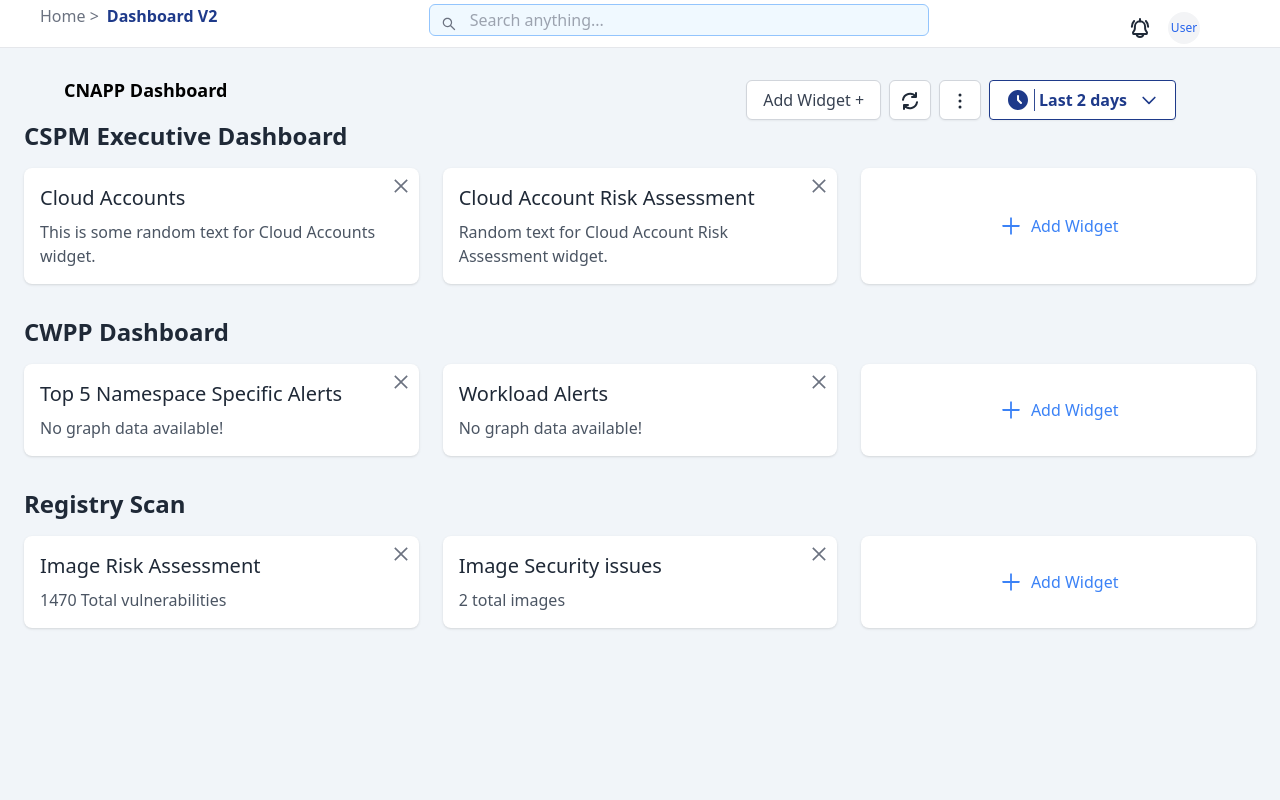
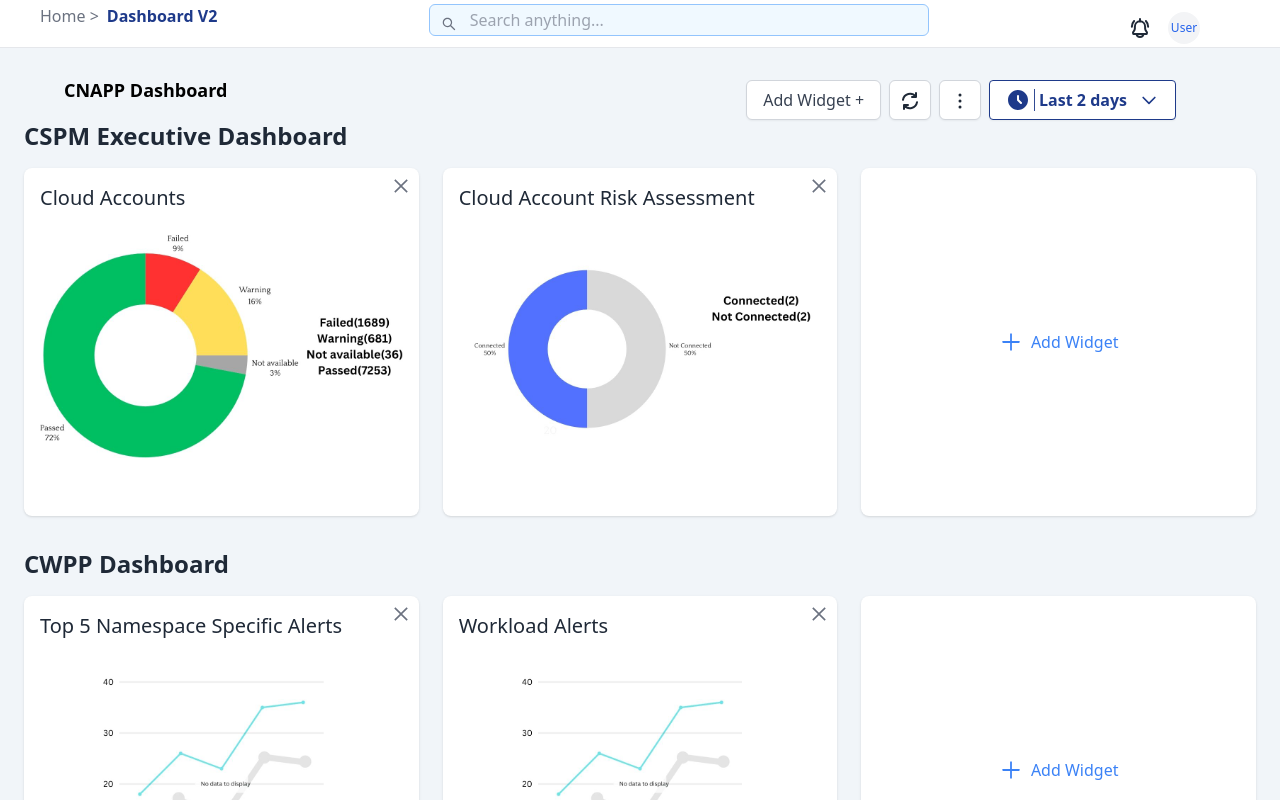
Before and after one commit to abhii08/Dashboard-App, a React (Vite) app: page / in a window 1280 px wide. Shown: the top 800 px of the page. Built offline with nearby package versions, Linux system fonts and the light colour scheme.

Commit message:
Add images

```diff
--- a/src/components/Widget.jsx
+++ b/src/components/Widget.jsx
@@ -2,6 +2,11 @@ import React from 'react';
 import { useSetRecoilState } from 'recoil';
 import { categoriesState } from '../state/atoms';
 import { AiOutlineClose } from 'react-icons/ai';
+import img1 from '../assets/images/1.jpg';
+import img2 from '../assets/images/2.jpg';
+import img3 from '../assets/images/3.jpg';
+import img4 from '../assets/images/4.jpg';
+import img5 from '../assets/images/5.jpg';
 
 const Widget = ({ widget, categoryId }) => {
   const setCategories = useSetRecoilState(categoriesState);
@@ -20,6 +25,26 @@ const Widget = ({ widget, categoryId }) => {
     );
   };
 
+  const getImageForWidget = (widgetName) => {
+    // Example logic to map widget names to images
+    switch (widgetName) {
+      case 'Cloud Accounts':
+        return img1;
+      case 'Cloud Account Risk Assessment':
+        return img2;
+        case 'Top 5 Namespace Specific Alerts':
+        return img3;
+        case 'Workload Alerts':
+        return img3;
+        case 'Image Risk Assessment':
+        return img4;
+        case 'Image Security issues':
+        return img5;
+      default:
+        return null;
+    }
+  };
+
   return (
     <div className="bg-white p-4 rounded-lg shadow relative">
       <button
@@ -31,7 +56,8 @@ const Widget = ({ widget, categoryId }) => {
       <h3 className="text-xl font-medium text-gray-800 mb-2">
         {widget.name}
       </h3>
-      <p className="text-gray-600">{widget.text}</p>
+      <img src={getImageForWidget(widget.name)} alt={widget.name} className="my-2" />
+
     </div>
   );
 };
--- a/src/data.json
+++ b/src/data.json
@@ -7,8 +7,7 @@
           {
             "id": "widget-1",
             "name": "Cloud Accounts",
-            "text": "This is some random text for Cloud Accounts widget.",
-            "image":""
+            "text": "This is some random text for Cloud Accounts widget."
           },
           {
             "id": "widget-2",
```
